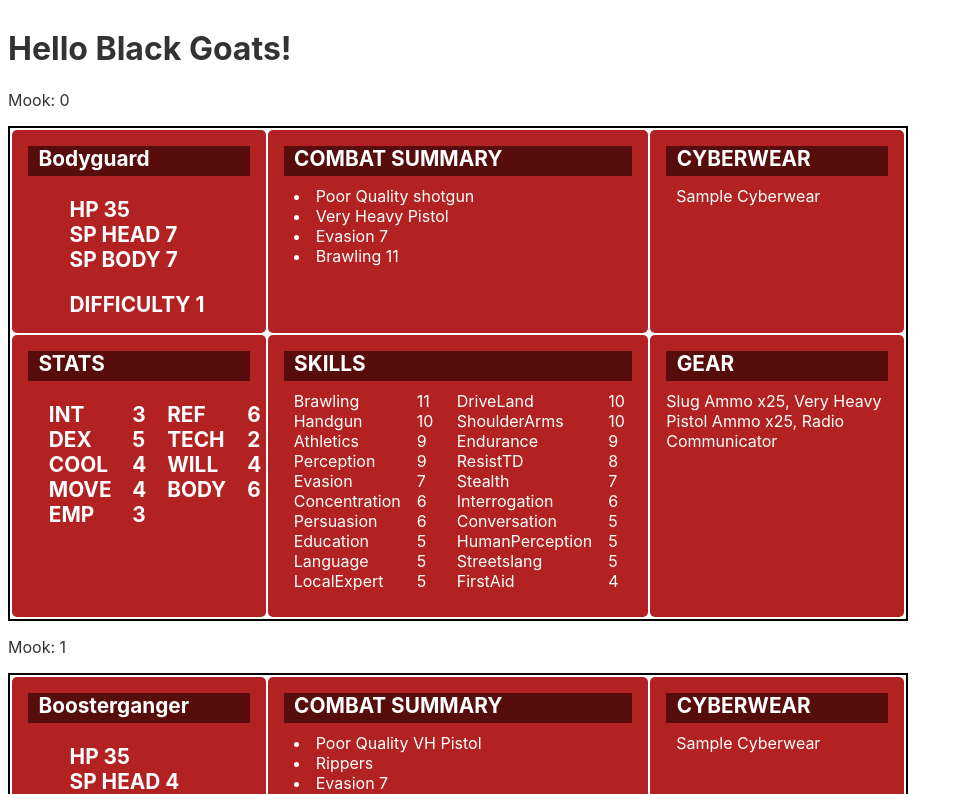
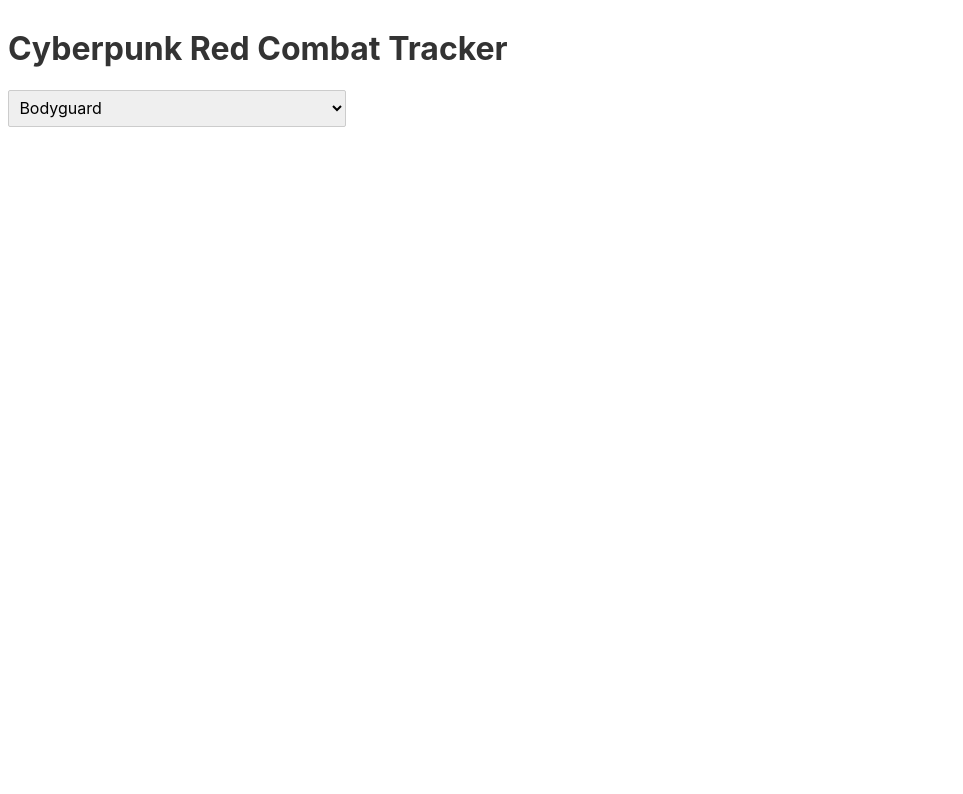
Before and after one commit to notevenagoat/CombatTrackerCPR, a Svelte app: page / in a window 1280 px wide. Shown: the top 794 px of the page, without its empty margins (0-963 px from the left). Built offline with nearby package versions, Linux system fonts and the light colour scheme.

Commit message:
added dropdown component for selection

```diff
--- a/package.json
+++ b/package.json
@@ -1,6 +1,5 @@
 {
-
-   "type": "module",
+  "type": "module",
   "name": "svelte-app",
   "version": "1.0.0",
   "private": true,
--- a/src/App.svelte
+++ b/src/App.svelte
@@ -1,18 +1,18 @@
 <script>
   import MookDisplay from "./components/MookDisplay.svelte"
+import SelectMook from "./components/SelectMook.svelte";
   import { mooks } from "./stores.js";
 
-  let name = "Black Goats";
 </script>
 
 <main>
-  <h1>Hello {name}!</h1>
+  <h1>Cyberpunk Red Combat Tracker</h1>
 
+  <SelectMook />
 
-    {#each Object.entries($mooks) as [id,contents], i}
-    <p>Mook: {i}</p>
+    <!-- {#each Object.entries($mooks) as [id,contents], i}
   <MookDisplay currentMook={contents}/>
-    {/each}
+    {/each} -->
 
 
 </main>
--- a/src/components/MookDisplay.svelte
+++ b/src/components/MookDisplay.svelte
@@ -37,8 +37,23 @@
           <li>Evasion {currentMook.skills.Evasion}</li>
           <li>Brawling {currentMook.skills.Brawling}</li>
           {#if currentMook.skills.Melee}
-            <li>Melee {currentMook.skills.Melee}</li>
+            <li>Melee : {currentMook.skills.Melee}</li>
           {/if}
+          {#if currentMook.skills.Handgun}
+          <li>Handgun :  {currentMook.skills.Handgun}</li>
+        {/if}
+        {#if currentMook.skills.ShoulderArms}
+          <li>Shoulder Arms : {currentMook.skills.ShoulderArms}</li>
+        {/if}
+        {#if currentMook.skills.HeavyWeapons}
+          <li>Heavy Weapons : {currentMook.skills.HeavyWeapons}</li>
+        {/if}
+        {#if currentMook.skills.MartialArts}
+          <li>Martial Arts :  {currentMook.skills.MartialArts}</li>
+        {/if}
+        {#if currentMook.skills.Autofire}
+          <li>Autofire :  {currentMook.skills.Autofire}</li>
+        {/if}
         </div>
       </div>
       <div class="box c ">
@@ -78,7 +93,7 @@
   .mookDetails {
     border: 2px solid black;
     min-width: 600px;
-    width: 70vw;
+    width: 80vw;
   }
   .wrapper {
     display: grid;
--- /dev/null
+++ b/src/components/SelectMook.svelte
@@ -0,0 +1,63 @@
+<script>
+import { mooks } from "../stores.js";
+
+import MookDisplay from "./MookDisplay.svelte";
+
+let selected;
+let answered;
+
+function handleSubmit() {
+		alert(mooks[selected].name);
+	}
+</script>
+
+<main>
+    <form on:submit|preventDefault={handleSubmit}>
+	<select bind:value={selected} on:change="{() => answered='yes'}">
+		<optgroup label="Disposable Mooks">
+        {#each $mooks as thisMook}
+        {#if thisMook.difficulty === 1}
+        <option value={thisMook.id -1}>
+				{thisMook.name}
+			</option>
+            {/if}
+       		{/each}
+        </optgroup>
+        <optgroup label="Hardened Mooks">
+            {#each $mooks as thisMook}
+            {#if thisMook.difficulty === 2}
+            <option value={thisMook.id -1}>
+                    {thisMook.name}
+                </option>
+                {/if}
+                   {/each}
+            </optgroup>
+            <optgroup label="Hardened Lieutenants">
+                {#each $mooks as thisMook}
+                {#if thisMook.difficulty === 3}
+                <option value={thisMook.id -1}>
+                        {thisMook.name}
+                    </option>
+                    {/if}
+                       {/each}
+                </optgroup>
+                <optgroup label="Hardened MiniBosses">
+                    {#each $mooks as thisMook}
+                    {#if thisMook.difficulty === 4}
+                    <option value={thisMook.id -1}>
+                            {thisMook.name}
+                        </option>
+                        {/if}
+                           {/each}
+                    </optgroup>
+	</select>
+
+{#if answered==='yes'}
+<MookDisplay currentMook={$mooks[selected]}/>
+{/if}
+
+</main>
+
+<style>
+
+</style>
```
Also changed, not shown: 1 other file (tests, documents, lock files or other folders).
